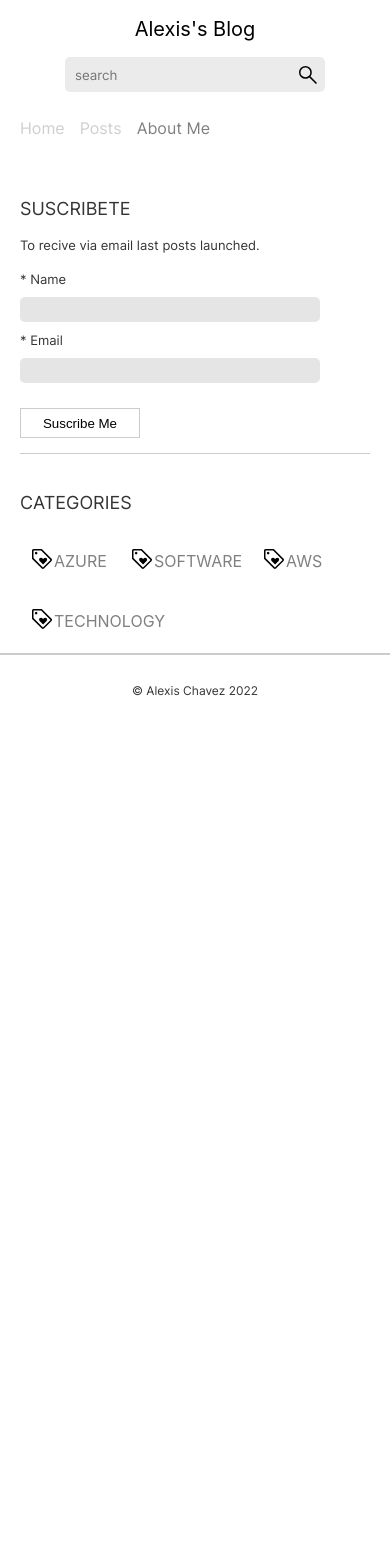
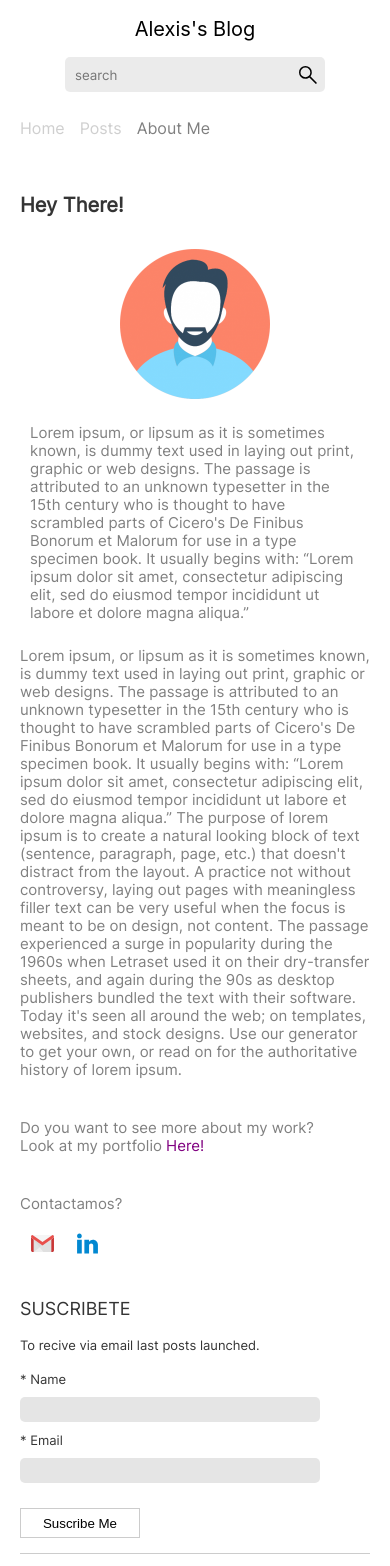
Before and after one commit to AlexChavezz/blog, a Next.js app: page /about in a window 390 px wide. Shown: the top 1566 px of the page. Before the commit the page ends 844 px from the top, so only its background shows below. Built offline with nearby package versions, Linux system fonts and the light colour scheme.

Commit message:
about-responsive added

```diff
--- /dev/null
+++ b/components/SocialNetworks.js
@@ -0,0 +1,27 @@
+import linkedinImage from '../assets/linkedin.svg';
+import mailImage from '../assets/gmail.svg';
+import styles from '../styles/SocialNetworkComponent.module.css';
+import Image from 'next/image';
+
+export const SocialNetworks = () => {
+    return (
+        <div>
+            <a href="" className={styles.aboutTargetSocialImage}>
+                <Image
+                    src={mailImage}
+                    alt="gmail"
+                    width={25}
+                    height={25}
+                />
+            </a>
+            <a href="https://www.linkedin.com/in/alexiscontreraschavez/" target="__blank" className={styles.aboutTargetSocialImage}>
+                <Image
+                    src={linkedinImage}
+                    alt="linkedin"
+                    width={25}
+                    height={25}
+                />
+            </a>
+        </div>
+    );
+}
--- a/components/aside_components/AboutTarget.js
+++ b/components/aside_components/AboutTarget.js
@@ -1,8 +1,7 @@
 import Image from 'next/future/image';
+import userPhoto from '../../assets/userPhoto.png';
+import { SocialNetworks } from '../SocialNetworks';
 import styles from '../../styles/AboutTargetComponent.module.css';
-import userPhoto from '../../assets/userPhoto.png';
-import linkedinImage from '../../assets/linkedin.svg';
-import mailImage from '../../assets/gmail.svg';
 
 export const AboutTarget = () => {
     return (
@@ -19,25 +18,7 @@ export const AboutTarget = () => {
                 softaware me gusta mucho aprender y compartir mis concociemientos con los demas.
                 ¿Conectamos?
             </p>
-            <div>
-                <a href="">
-                    <Image
-                        src={mailImage}
-                        className={styles.aboutTargetSocialImage}
-                        alt="gmail"
-                        width={25}
-                        height={25}
-                    />
-                </a>
-                <a href="https://www.linkedin.com/in/alexiscontreraschavez/" target="__blank">
-                    <Image
-                        src={linkedinImage}
-                        className={styles.aboutTargetSocialImage} alt="linkedin"
-                        width={25}
-                        height={25}
-                    />
-                </a>
-            </div>
+          <SocialNetworks />
         </section>
     );
 }
--- a/pages/about/index.js
+++ b/pages/about/index.js
@@ -3,6 +3,10 @@ import { Footer } from "../../components/Footer";
 import { Header } from "../../components/Header";
 import { MainContent } from "../../components/MainContent";
 import styles from '../../styles/About.module.css';
+import photo from '../../assets/userPhoto.png';
+import Image from "next/image";
+import { SocialNetworks } from "../../components/SocialNetworks";
+
 
 export default function About() {
     return (
@@ -15,6 +19,36 @@ export default function About() {
             <Header />
             <MainContent>
                 <section className={styles.aboutContainer}>
+                    <h4 className={styles.greeting}>Hey There!</h4>
+                    <article className={styles.me}>
+                        <div className={styles.mePhotoContainer}>
+                            <Image src={photo} alt="me" width={150} height={150}/>
+                        </div>
+                        <div className={styles.meInfoContainer}>
+                            <p className={styles.meInfoText}>
+                                Lorem ipsum, or lipsum as it is sometimes known, is dummy text used in laying out print, graphic or web designs. The passage is attributed to an unknown typesetter in the 15th century who is thought to have scrambled parts of Cicero's De Finibus Bonorum et Malorum for use in a type specimen book. It usually begins with:
+
+                                “Lorem ipsum dolor sit amet, consectetur adipiscing elit, sed do eiusmod tempor incididunt ut labore et dolore magna aliqua.”
+                            </p>
+                        </div>
+                    </article>
+                    <p style={{ margin: "0px" }} className={styles.meInfoText}>Lorem ipsum, or lipsum as it is sometimes known, is dummy text used in laying out print, graphic or web designs. The passage is attributed to an unknown typesetter in the 15th century who is thought to have scrambled parts of Cicero's De Finibus Bonorum et Malorum for use in a type specimen book. It usually begins with:
+
+                        “Lorem ipsum dolor sit amet, consectetur adipiscing elit, sed do eiusmod tempor incididunt ut labore et dolore magna aliqua.”
+                        The purpose of lorem ipsum is to create a natural looking block of text (sentence, paragraph, page, etc.) that doesn't distract from the layout. A practice not without controversy, laying out pages with meaningless filler text can be very useful when the focus is meant to be on design, not content.
+
+                        The passage experienced a surge in popularity during the 1960s when Letraset used it on their dry-transfer sheets, and again during the 90s as desktop publishers bundled the text with their software. Today it's seen all around the web; on templates, websites, and stock designs. Use our generator to get your own, or read on for the authoritative history of lorem ipsum.</p>
+                    <span className={styles.meInfoFooter}>
+                        Do you want to see more about my work?
+                        <br />
+                        Look at my portfolio <a className={styles.link} href={"https://www.alexisdev.tech"} target="__blank"> Here!</a>
+                    </span>
+                    <span className={styles.meInfoFooter}>
+                        Contactamos?
+                        <br />
+                        <br />
+                        <SocialNetworks />
+                    </span>
 
                 </section>
             </MainContent>
--- a/styles/About.module.css
+++ b/styles/About.module.css
@@ -1,3 +1,73 @@
+.greeting {
+    font-family: 'Inter';
+    font-style: normal;
+    font-weight: 600;
+    font-size: 30px;
+    line-height: 36px;
+    color: #343434;
+}
+
 .aboutContainer {
     width: calc(100% - 361px);
 }
+
+.me {
+    display: flex;
+}
+
+.mePhotoContainer {
+    width: 30%;
+    display: flex;
+    align-items: center;
+    justify-content: center;
+}
+
+.meInfoContainer {
+    width: 70%;
+    padding: 10px;
+}
+
+.meInfoText {
+    font-family: 'Inter';
+    font-style: normal;
+    font-weight: 200;
+    font-size: 15px;
+    line-height: 18px;
+    color: #808080;
+}
+
+.meInfoFooter {
+    display: block;
+    margin-top: 40px;
+    font-family: 'Inter';
+    font-style: normal;
+    font-weight: 200;
+    font-size: 15px;
+    line-height: 18px;
+    color: #808080;
+}
+
+.link {
+    color: purple;
+}
+
+@media (max-width: 888px) {
+    .me {
+        display: block;
+    }
+    .aboutContainer {
+        width: 100%;
+    }
+    .mePhotoContainer {
+        width: 100%;
+    }
+    .meInfoContainer {
+        width: 100%;
+    }
+}
+
+@media (max-width: 520px) {
+    .greeting {
+        font-size: 20px;
+    }
+}
--- a/styles/AboutTargetComponent.module.css
+++ b/styles/AboutTargetComponent.module.css
@@ -19,9 +19,6 @@
     font-size: 13px;
     color: #343434;
 }
-.aboutTargetSocialImage {
-    margin: 10px;
-}
 
 
 @media (max-width: 970px) {
--- /dev/null
+++ b/styles/SocialNetworkComponent.module.css
@@ -0,0 +1,3 @@
+.aboutTargetSocialImage {
+    margin: 10px;
+}
```
